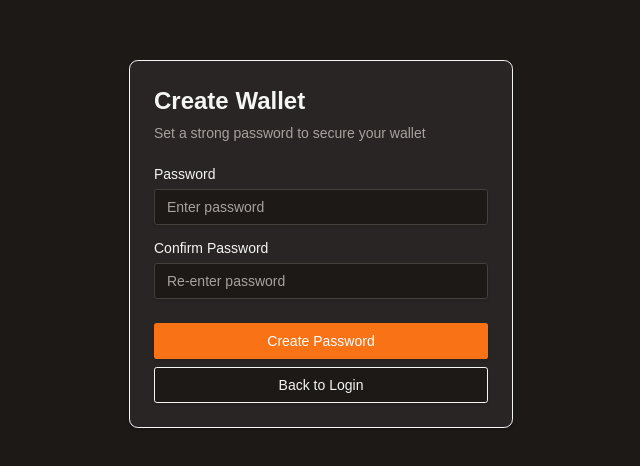
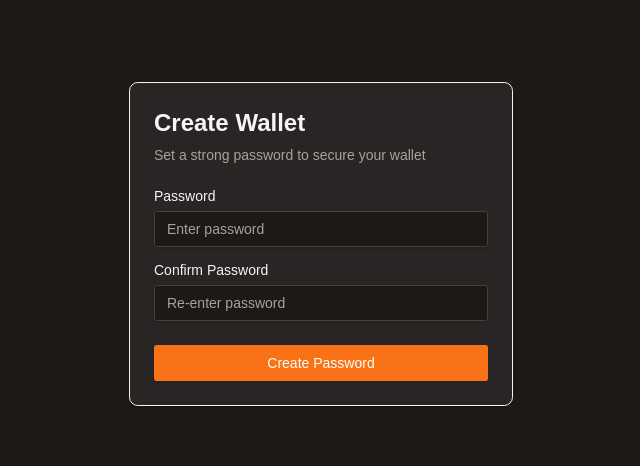
Before and after one commit to LeEhteshaam/p_wallet, a SvelteKit app: page /create/password in a window 1280 px wide. Shown: the part 156-622 px from the top of the page, without its empty margins (319-959 px from the left). Built offline with nearby package versions, Linux system fonts and the light colour scheme.

Commit message:
fix: prevent users from going to login page from password page

```diff
--- a/src/routes/create/password/+page.svelte
+++ b/src/routes/create/password/+page.svelte
@@ -79,12 +79,6 @@
 
         goto("/create/passphrase");
     }
-
-    function handleBack() {
-        // Clear entire wallet creation state when leaving the flow
-        walletCreation.clear();
-        goto("/login");
-    }
 </script>
 
 <div class="flex items-center justify-center min-h-screen bg-background">
@@ -149,13 +143,6 @@
             <Button type="submit" class="w-full" onclick={handleSubmit}>
                 Create Password
             </Button>
-            <Button
-                variant="outline"
-                class="w-full"
-                onclick={handleBack}
-            >
-                Back to Login
-            </Button>
         </Card.Footer>
     </Card.Root>
 </div>
```
